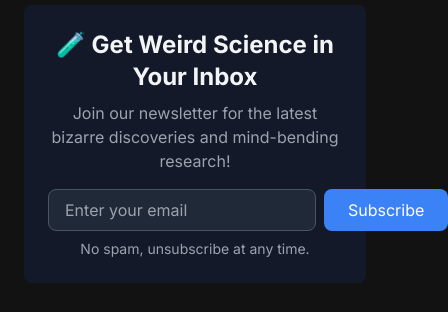
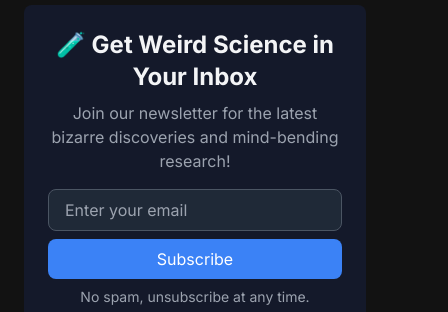
Before and after one commit to yetibeard/weird-science-news, an Astro site: page / in a window 390 px wide. Shown: the part 503-815 px from the top of the page, 448 px wide, since content can reach past the window. Built offline with nearby package versions, Linux system fonts and the light colour scheme; Astro itself is replaced by a stand-in of ours.

Commit message:
fixes alignment of Subscribe button

```diff
--- a/src/components/NewsletterSignup.astro
+++ b/src/components/NewsletterSignup.astro
@@ -17,7 +17,7 @@
     class="max-w-md mx-auto"
     id="newsletter-form"
   >
-    <div class="flex gap-2">
+    <div class="flex flex-col sm:flex-row gap-2">
       <input
         type="email"
         name="email"
```
